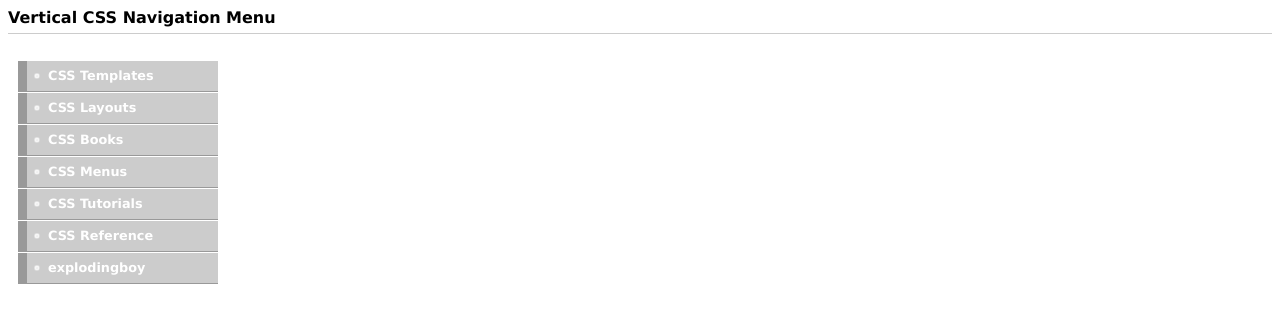
After one commit to eliasvarelas/MSR, a PHP site: page /menu49/index.html in a window 1280 px wide. The commit adds this page. Shown: the top 323 px of the page. Run offline with PHP 8.4, Linux system fonts and the light colour scheme.

```diff
--- a/Multiple_Sclerosis_app.php
+++ b/Multiple_Sclerosis_app.php
@@ -311,7 +311,7 @@ $patientNAME = $_GET["nm"]; // used to pass the pateint name directly in the for
               </tr>
               <tr>
                 <td>7,5 meters Timed Walk</td>
-                <td>Time: <input type="time" name="edsstime" required><br>
+                <td>Time: <input type="time" name="edsstime"><br>
               </tr>
               <tr>
                 <td id="purple">Nine-Hole PEG Test</td><td>Time: <input type="time" name="edsstimePEG"></td>
@@ -365,7 +365,7 @@ $patientNAME = $_GET["nm"]; // used to pass the pateint name directly in the for
                 <td>Cortex<br><input type="checkbox" name="MRIenhancinglocation" value="Cortex"></td>
                 <td>Brainstem<br><input type="checkbox" name="MRIenhancinglocation" value="Brainstem"></td>
                 <td>Cerebellum<br><input type="checkbox" name="MRIenhancinglocation" value="Cerebellum"></td>
-                <td>Visual<br><input type="checkbox" name="MRIenhancinglocation" value="Spinal"></td>
+                <td>Visual<br><input type="checkbox" name="MRIenhancinglocation" value="Visual"></td>
               </tr>
             </table>
           </div>
--- /dev/null
+++ b/menu49/index.html
@@ -0,0 +1,23 @@
+<!DOCTYPE html PUBLIC "-//W3C//DTD XHTML 1.0 Transitional//EN" "http://www.w3.org/TR/xhtml1/DTD/xhtml1-transitional.dtd">
+<html xmlns="http://www.w3.org/1999/xhtml">
+<head>
+<title>49</title>
+<meta http-equiv="Content-Type" content="text/html; charset=iso-8859-1" />
+<link rel="stylesheet" href="styles.css" type="text/css" />
+</head>
+<body>
+<h1>Vertical CSS Navigation Menu</h1>
+<hr />
+<div id="menu">
+  <ul>
+    <li><a href="http://www.free-css.com/">CSS Templates</a></li>
+    <li><a href="http://www.free-css.com/">CSS Layouts</a></li>
+    <li><a href="http://www.free-css.com/">CSS Books</a></li>
+    <li><a href="http://www.free-css.com/">CSS Menus</a></li>
+    <li><a href="http://www.free-css.com/">CSS Tutorials</a></li>
+    <li><a href="http://www.free-css.com/">CSS Reference</a></li>
+    <li><a rel="nofollow" target="_blank" href="http://www.exploding-boy.com/" title="explodingboy">explodingboy</a></li>
+  </ul>
+</div>
+</body>
+</html>
--- /dev/null
+++ b/menu49/styles.css
@@ -0,0 +1,57 @@
+body {
+	font-family: Verdana, Arial, Helvetica, sans-serif;
+	font-size: 80%;
+	font-weight: bold;
+	background: #FFF;
+	}
+
+h1 {
+	font-family:Verdana, Arial, Helvetica, sans-serif;
+	font-size:16px;
+	font-weight:bold;
+	margin:0;
+	padding:0;
+	}
+
+hr {
+	border:none;
+	border-top:1px solid #CCCCCC;
+	height:1px;
+	margin-bottom:25px;
+	}
+
+ul {
+	list-style: none;
+	margin: 0;
+	padding: 0;
+	}
+
+img {
+	border: none;
+	}
+
+#menu {
+	width: 200px;
+	margin: 10px;
+	}
+
+#menu li a {
+	height: 32px;
+  	voice-family: "\"}\"";
+  	voice-family: inherit;
+  	height: 24px;
+	text-decoration: none;
+	}
+
+#menu li a:link, #menu li a:visited {
+	color: #FFF;
+	display: block;
+	background:  url(menu.gif);
+	padding: 8px 0 0 30px;
+	}
+
+#menu li a:hover {
+	color: #FFF;
+	background:  url(menu.gif) 0 -32px;
+	padding: 8px 0 0 30px;
+	}
```
Also changed, not shown: Create_tables_MS.php (+8 -4 lines), MSRforminsert.php (+9 -4 lines), previousvisits.php (+9 -1 lines), menu49/menu.gif (added).
